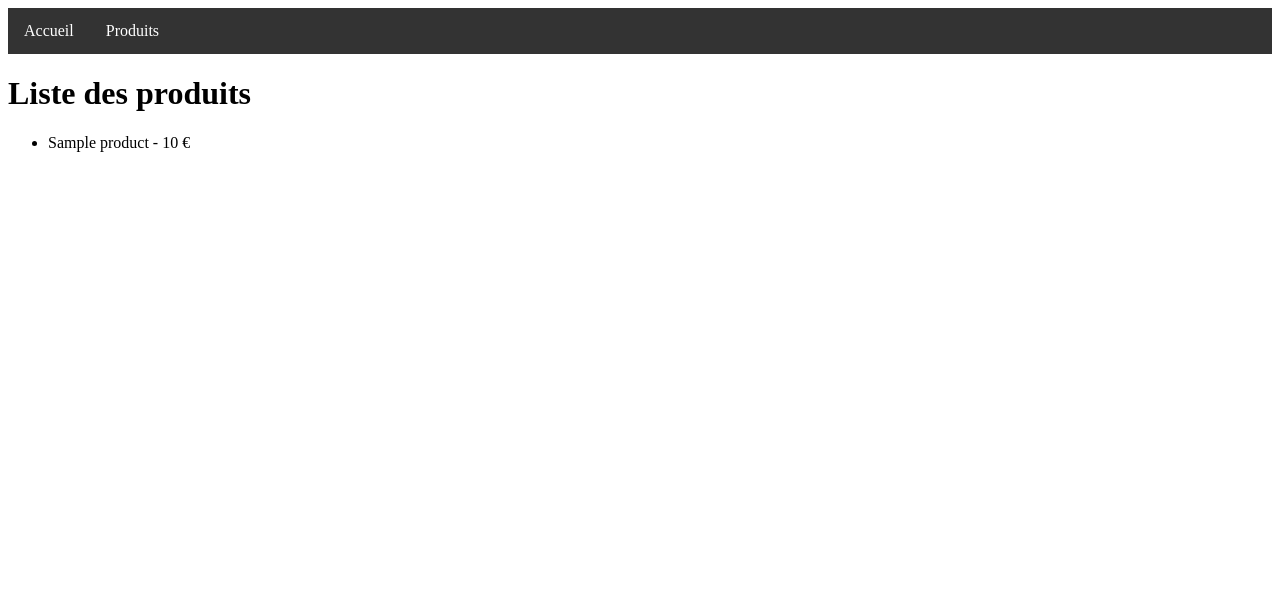
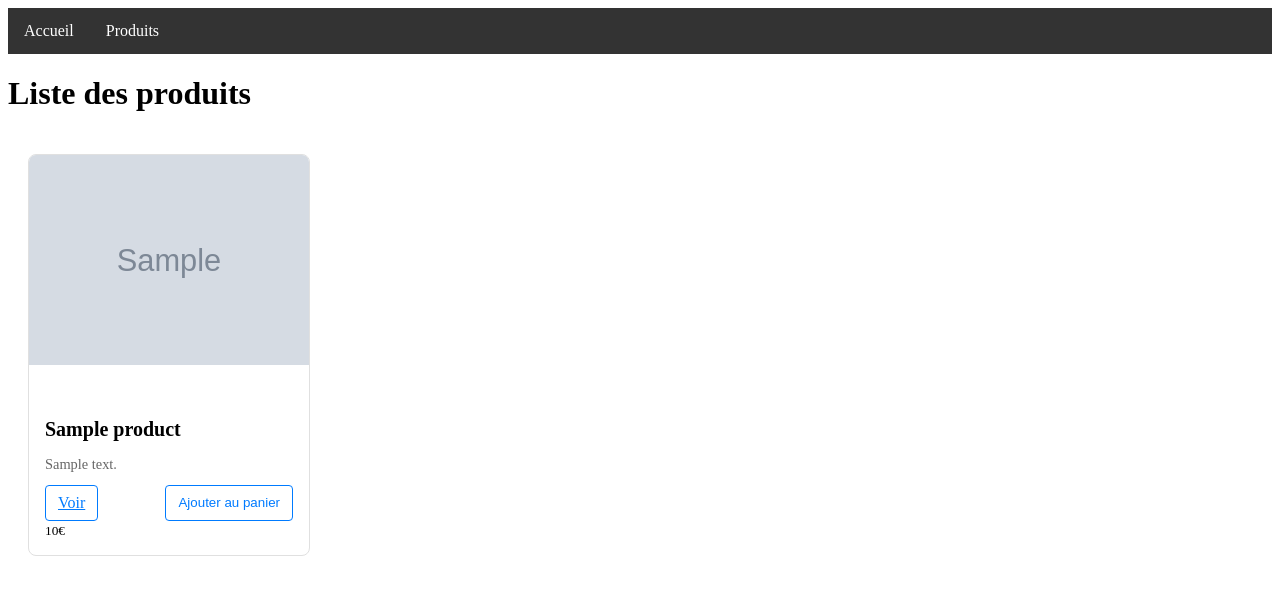
Before and after one commit to Kazae67/projet, a Symfony app: template templates/product/index.html.twig in a window 1280 px wide. Shown: the top 595 px of the page. Run offline with Twig, Linux system fonts and the light colour scheme; the template is opened without the code that fills it: most values are stand-ins (such as "Sample title", 1, 10 or a date in 2020); grey boxes marked "Sample" are stand-in pictures; some libraries are stand-ins or nearby versions.

Commit message:
ajout product-card.css, modifications entité product pour update automatique, ajout images product ainsi que son show.html.twig

```diff
--- /dev/null
+++ b/public/css/product-card.css
@@ -0,0 +1,48 @@
+.card {
+    border: 1px solid #e0e0e0;
+    border-radius: 8px;
+    overflow: hidden;
+    margin: 20px;
+    width: 280px;
+    display: inline-block;
+}
+
+.card-img-top {
+    max-width: 100%;
+    height: auto;
+}
+
+.card-body {
+    padding: 16px;
+}
+
+.card-title {
+    font-size: 1.25em;
+    margin-bottom: 12px;
+}
+
+.card-text {
+    font-size: 0.9em;
+    color: #666;
+    margin-bottom: 12px;
+}
+
+.btn-group {
+    display: flex;
+    justify-content: space-between;
+}
+
+.btn {
+    padding: 8px 12px;
+    border: 1px solid #007bff;
+    color: #007bff;
+    background-color: transparent;
+    border-radius: 4px;
+    cursor: pointer;
+    transition: background-color 0.2s, color 0.2s;
+}
+
+.btn:hover {
+    background-color: #007bff;
+    color: white;
+}
--- a/templates/base.html.twig
+++ b/templates/base.html.twig
@@ -10,6 +10,7 @@
 
 		{% block stylesheets %}
 			<link rel="stylesheet" href="{{ asset('css/navbar.css') }}">
+			<link rel="stylesheet" href="{{ asset('css/product-card.css') }}">
 		{% endblock %}
 
 		{% block javascripts %}{% endblock %}
--- a/templates/product/index.html.twig
+++ b/templates/product/index.html.twig
@@ -1,19 +1,28 @@
 {% extends 'base.html.twig' %}
 
-{% block title %}Produits
-{% endblock %}
+{% block title %}Produits{% endblock %}
 
 {% block body %}
-	<h1>Liste des produits</h1>
+    <h1>Liste des produits</h1>
 
-	<ul>
-		{% for product in products %}
-			<li>
-				{{ product.getName() }}
-				-
-				{{ product.getPrice() }}
-				€
-			</li>
-		{% endfor %}
-	</ul>
+    <div class="products">
+        {% for product in products %}
+            <div class="card">
+                <!-- Intégration de l'image par défaut -->
+				<img src="{{ product.image_url|default('/images/default-image.jpg') }}" alt="{{ product.name }}" class="card-img-top">
+
+                <div class="card-body">
+                    <h5 class="card-title">{{ product.name }}</h5>
+                    <p class="card-text">{{ product.description|length > 100 ? product.description|slice(0, 100) ~ '...' : product.description }}</p>
+                    <div class="d-flex justify-content-between align-items-center">
+						<div class="btn-group">
+							<a href="{{ path('product_show', {'id': product.id}) }}" class="btn">Voir</a>
+							<button type="button" class="btn">Ajouter au panier</button>
+						</div>
+                        <small class="text-muted">{{ product.price }}€</small>
+                    </div>
+                </div>
+            </div>
+        {% endfor %}
+    </div>
 {% endblock %}
```
Also changed, not shown: src/Controller/ProductController.php (+15 -0 lines), src/Entity/Product.php (+16 -0 lines), templates/product/show.html.twig (added, +14 -0 lines), public/images/default-image.jpg (added).
